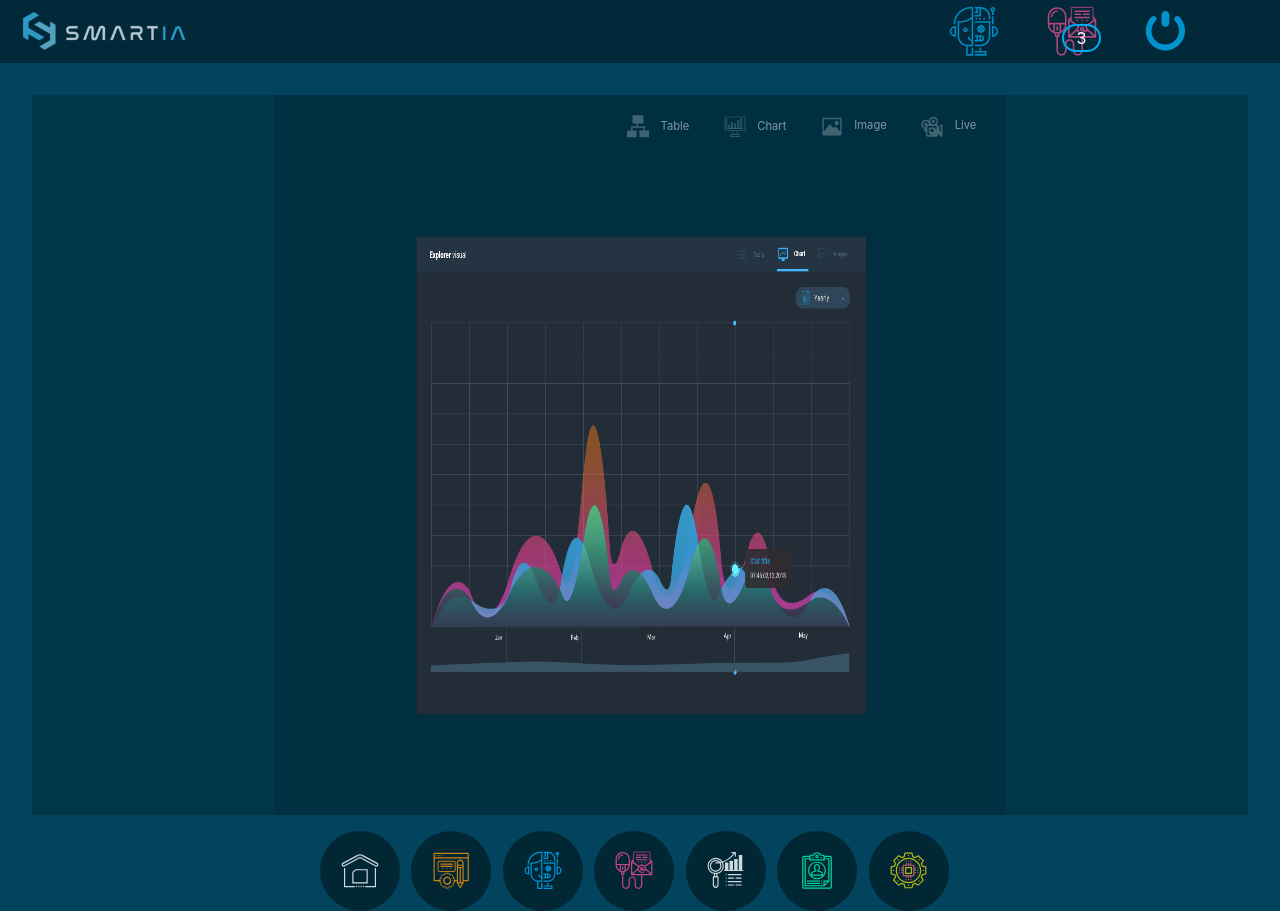
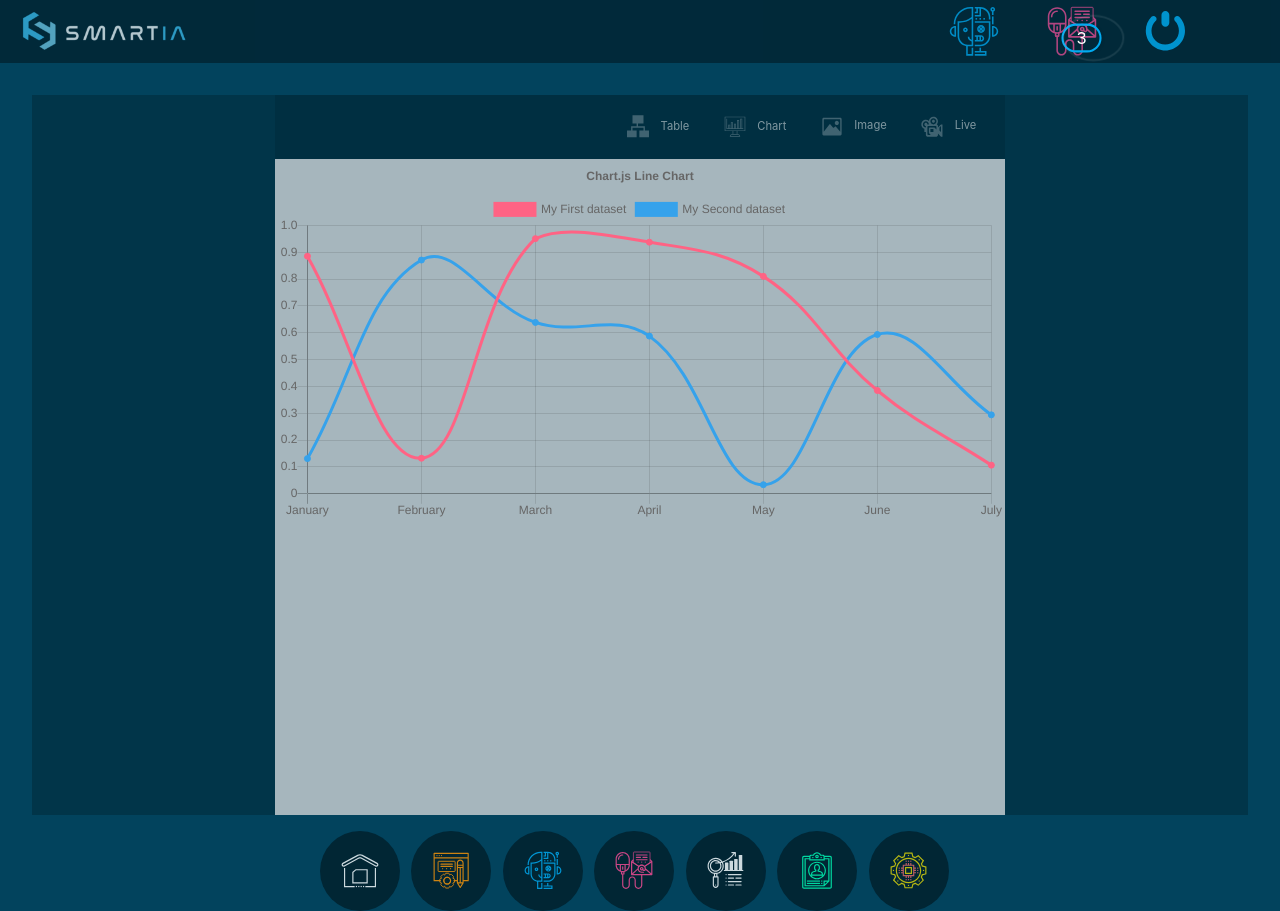
Before and after one commit to jaejae-lee/smartia_website, a React (Create React App) app: page /data in a window 1280 px wide. Built offline with nearby package versions, Linux system fonts and the light colour scheme.

Commit message:
chart added,search Bar fixed,buttons on video fixed

```diff
--- a/package.json
+++ b/package.json
@@ -7,8 +7,10 @@
     "@testing-library/react": "^9.4.0",
     "@testing-library/user-event": "^7.2.1",
     "bootstrap": "^4.4.1",
+    "chart.js": "^2.9.3",
     "react": "^16.12.0",
     "react-bootstrap": "^1.0.0-beta.16",
+    "react-chartjs-2": "^2.9.0",
     "react-dom": "^16.12.0",
     "react-motion": "^0.5.2",
     "react-router-dom": "^5.1.2",
--- /dev/null
+++ b/src/components/Chart.js
@@ -0,0 +1,214 @@
+import React, { Component } from 'react';
+import {Bar} from 'react-chartjs-2';
+import {Line} from 'react-chartjs-2';
+
+const chartColors = {
+	red: 'rgb(255, 99, 132)',
+	orange: 'rgb(255, 159, 64)',
+	yellow: 'rgb(255, 205, 86)',
+	green: 'rgb(75, 192, 192)',
+	blue: 'rgb(54, 162, 235)',
+	purple: 'rgb(153, 102, 255)',
+	grey: 'rgb(201, 203, 207)'
+};
+
+
+var MONTHS = [
+    'January',
+    'February',
+    'March',
+    'April',
+    'May',
+    'June',
+    'July',
+    'August',
+    'September',
+    'October',
+    'November',
+    'December'
+];
+
+var COLORS = [
+    '#4dc9f6',
+    '#f67019',
+    '#f53794',
+    '#537bc4',
+    '#acc236',
+    '#166a8f',
+    '#00a950',
+    '#58595b',
+    '#8549ba'
+];
+
+var Samples = global.Samples || (global.Samples = {});
+	var Color = global.Color;
+
+	Samples.utils = {
+		// Adapted from http://indiegamr.com/generate-repeatable-random-numbers-in-js/
+		srand: function(seed) {
+			this._seed = seed;
+		},
+
+		rand: function(min, max) {
+			var seed = this._seed;
+			min = min === undefined ? 0 : min;
+			max = max === undefined ? 1 : max;
+			this._seed = (seed * 9301 + 49297) % 233280;
+			return min + (this._seed / 233280) * (max - min);
+		},
+
+		numbers: function(config) {
+			var cfg = config || {};
+			var min = cfg.min || 0;
+			var max = cfg.max || 1;
+			var from = cfg.from || [];
+			var count = cfg.count || 8;
+			var decimals = cfg.decimals || 8;
+			var continuity = cfg.continuity || 1;
+			var dfactor = Math.pow(10, decimals) || 0;
+			var data = [];
+			var i, value;
+
+			for (i = 0; i < count; ++i) {
+				value = (from[i] || 0) + this.rand(min, max);
+				if (this.rand() <= continuity) {
+					data.push(Math.round(dfactor * value) / dfactor);
+				} else {
+					data.push(null);
+				}
+			}
+
+			return data;
+		},
+
+		labels: function(config) {
+			var cfg = config || {};
+			var min = cfg.min || 0;
+			var max = cfg.max || 100;
+			var count = cfg.count || 8;
+			var step = (max - min) / count;
+			var decimals = cfg.decimals || 8;
+			var dfactor = Math.pow(10, decimals) || 0;
+			var prefix = cfg.prefix || '';
+			var values = [];
+			var i;
+
+			for (i = min; i < max; i += step) {
+				values.push(prefix + Math.round(dfactor * i) / dfactor);
+			}
+
+			return values;
+		},
+
+		months: function(config) {
+			var cfg = config || {};
+			var count = cfg.count || 12;
+			var section = cfg.section;
+			var values = [];
+			var i, value;
+
+			for (i = 0; i < count; ++i) {
+				value = MONTHS[Math.ceil(i) % 12];
+				values.push(value.substring(0, section));
+			}
+
+			return values;
+		},
+
+		color: function(index) {
+			return COLORS[index % COLORS.length];
+		},
+
+		transparentize: function(color, opacity) {
+			var alpha = opacity === undefined ? 0.5 : 1 - opacity;
+			return Color(color).alpha(alpha).rgbString();
+		}
+	};
+
+	// DEPRECATED
+	const randomScalingFactor = function() {
+        // return Math.round(Samples.utils.rand(-100, 100));
+        return Math.random();
+	};
+
+const data = {
+    labels: ['January', 'February', 'March', 'April', 'May', 'June', 'July'],
+    datasets: [{
+        label: 'My First dataset',
+        backgroundColor: chartColors.red,
+        borderColor: chartColors.red,
+        data: [
+            randomScalingFactor(),
+            randomScalingFactor(),
+            randomScalingFactor(),
+            randomScalingFactor(),
+            randomScalingFactor(),
+            randomScalingFactor(),
+            randomScalingFactor()
+        ],
+        fill: false,
+    }, {
+        label: 'My Second dataset',
+        fill: false,
+        backgroundColor: chartColors.blue,
+        borderColor: chartColors.blue,
+        data: [
+            randomScalingFactor(),
+            randomScalingFactor(),
+            randomScalingFactor(),
+            randomScalingFactor(),
+            randomScalingFactor(),
+            randomScalingFactor(),
+            randomScalingFactor()
+        ],
+    }]
+};
+
+const options = {
+    responsive: true,
+        title: {
+            display: true,
+            text: 'Chart.js Line Chart'
+        },
+        tooltips: {
+            mode: 'index',
+            intersect: false,
+        },
+        hover: {
+            mode: 'nearest',
+            intersect: true
+        },
+        scales: {
+            x: {
+                display: true,
+                scaleLabel: {
+                    display: true,
+                    labelString: 'Month'
+                }
+            },
+            y: {
+                display: true,
+                scaleLabel: {
+                    display: true,
+                    labelString: 'Value'
+                }
+            }
+        }
+};
+
+
+class Chart extends Component {
+    state = {  }
+    render() {
+        return (
+            <div className="chart">
+                <Line
+                data={data}
+                options={options}
+                />
+          </div>
+        );
+    }
+}
+
+export default Chart;
--- a/src/components/ExplorerVisual.js
+++ b/src/components/ExplorerVisual.js
@@ -7,6 +7,8 @@ import video from '../img/video.svg';
 import data1 from '../img/data1.png';
 import factory from '../img/factory.jpeg';
 import DataOnVideo from './DataOnVideo';
+import Chart from './Chart';
+
 
 class ExplorerVisual extends Component {
     state = {
@@ -53,7 +55,7 @@ class ExplorerVisual extends Component {
                 </div>
 
                 <div className="visualContainerBody">
-                { isChart ? <img src={data1} className="chart"/> : null}
+                { isChart ? <Chart/> : null}
                 { isVideo && !showSplit && !showHalf?
                 <>
                     <img src={video2} className="video"/>
@@ -79,8 +81,6 @@ class ExplorerVisual extends Component {
                     <button className="videoButton buttonVideoSplit"
                             onClick={this.showSplit}>Split</button>
                     <button className="videoButton buttonShowData"
-                            onClick={this.showData}>Data</button>
-                    <button className="videoButton buttonShowData"
                              onClick={this.showHalf}>Half</button>
                 </div>
                 </>
@@ -92,8 +92,6 @@ class ExplorerVisual extends Component {
                 <div className="videoButtonContainer flex">
                     <button className="videoButton buttonVideoSplit"
                             onClick={this.showSplit}>Split</button>
-                    <button className="videoButton buttonShowData"
-                            onClick={this.showData}>Data</button>
                     <button className="videoButton buttonShowHalf"
                              onClick={this.showHalf}>Half</button>
                 </div>
--- a/src/components/Home.js
+++ b/src/components/Home.js
@@ -1,7 +1,6 @@
 import React, { Component } from 'react';
 import logoIcon from '../img/logoIcon.png'
 import MainUIs from './MainUIs';
-import SearchBar from './SearchBar';
 import SearchBarNew from './SearchBarNew';
 
 class Home extends Component {
@@ -15,7 +14,6 @@ class Home extends Component {
                 <p className="time">09 : 47 AM</p>
             </section>
             <SearchBarNew/>
-            <SearchBar/>
             <MainUIs/>
             </>
         );
--- a/src/components/SearchBarInput.js
+++ b/src/components/SearchBarInput.js
@@ -17,7 +17,11 @@ import searchIcon from '../img/searchIcon.svg';
     render() {
       return (
           <>
-          <input type="input" className="searchBar" placeholder="Search here" onChange={this.toggleNotificationBar}/>
+          <input type="input" className="searchBar" placeholder="Search here"
+                //  onFocus={this.toggleNotificationBar}
+                //  onBlur={this.toggleNotificationBar}
+                 value={this.props.inputValue}
+                 onChange={this.props.onChange} />
           <Motion defaultStyle={{x: 0}} style={{x: spring(this.props.open ? 0 : 1, presets.stiff)}} >
             {interp => <span className="nav__notification__num" style={{transform: `translateZ(0) scale(${interp.x}`, opacity: interp.x}}></span>}
           </Motion>
--- a/src/components/SearchBarNew.js
+++ b/src/components/SearchBarNew.js
@@ -5,10 +5,12 @@ import SearchBarInput from './SearchBarInput';
     constructor(props) {
       super(props);
       this.state = {
-        isNotificationsOpen: false
+        // isNotificationsOpen: false,
+        inputValue: "",
       }
       this.toggleNotificationsBar = this.toggleNotificationsBar.bind(this);
       this.closeNotificationsBar = this.closeNotificationsBar.bind(this);
+      this.handleInput = this.handleInput.bind(this);
     }
     toggleNotificationsBar () {
       this.setState({...this.state, isNotificationsOpen: !this.state.isNotificationsOpen});
@@ -17,10 +19,16 @@ import SearchBarInput from './SearchBarInput';
       if (!this.state.isNotificationsOpen) return;
       this.setState ( {...this.state, isNotificationsOpen: false})
     }
+    handleInput(e){
+      this.setState ({inputValue: e.target.value})
+    }
     render() {
       return (
-        <div className="notiContainer disable-select searchBarInputContainer" tabIndex="0" onBlur={ this.closeNotificationsBar }>
-          <SearchBarInput toggleNotificationsBar={this.toggleNotificationsBar} open={this.state.isNotificationsOpen} />
+        <div className="notiContainer disable-select searchBarInputContainer flex" tabIndex="0" onBlur={ this.closeNotificationsBar }>
+          <SearchBarInput toggleNotificationsBar={this.toggleNotificationsBar}
+                          open={this.state.inputValue}
+                          inputValue={this.state.inputValue}
+                          onChange={this.handleInput}/>
         </div>
       )
     }
--- a/src/css/style.css
+++ b/src/css/style.css
@@ -352,6 +352,7 @@ body {
   width: 40%;
   margin: 0 auto;
   margin-top: 5em;
+  margin-left: 10em;
 }
 .searchBarInputContainer .searchBar {
   width: 100%;
@@ -408,14 +409,21 @@ body {
 }
 
 .videoButtonContainer {
-  background: blue;
   position: absolute;
-  top: 15em;
-  right: 15em;
+  top: 11em;
+  right: 22em;
 }
 
 .videoButton {
   background: red;
+}
+
+.splitImage {
+  width: 10px;
+}
+
+.halfImage {
+  width: 50px;
 }
 
 .dataContainer .dataOnVideo {
@@ -439,4 +447,8 @@ body {
   right: 55em;
 }
 
+.chart {
+  background-color: rgba(255, 255, 255, 0.651);
+}
+
 /*# sourceMappingURL=style.css.map */
--- /dev/null
+++ b/src/sass/_chart.scss
@@ -0,0 +1,3 @@
+.chart{
+    background-color: rgba(255, 255, 255, 0.651);
+}
--- a/src/sass/_searchBar.scss
+++ b/src/sass/_searchBar.scss
@@ -37,6 +37,9 @@
     width: 40%;
     margin: 0 auto;
     margin-top: 5em;
+    margin-left:10em;
+    // position: relative;
+
     .searchBar{
         width: 100%;
         margin: 0 auto;
--- a/src/sass/style.scss
+++ b/src/sass/style.scss
@@ -9,3 +9,4 @@
 @import './_searchBar.scss';
 @import './explorerVisual.scss';
 @import './_dataOnVideo.scss';
+@import './_chart.scss';
```
Also changed, not shown: 2 other files (tests, documents, lock files or other folders).
